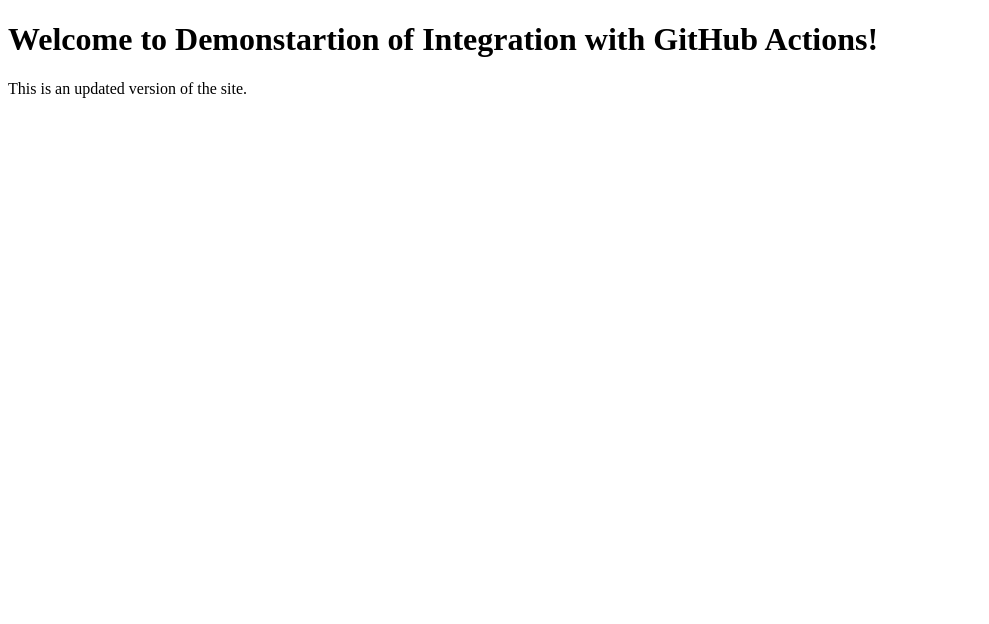
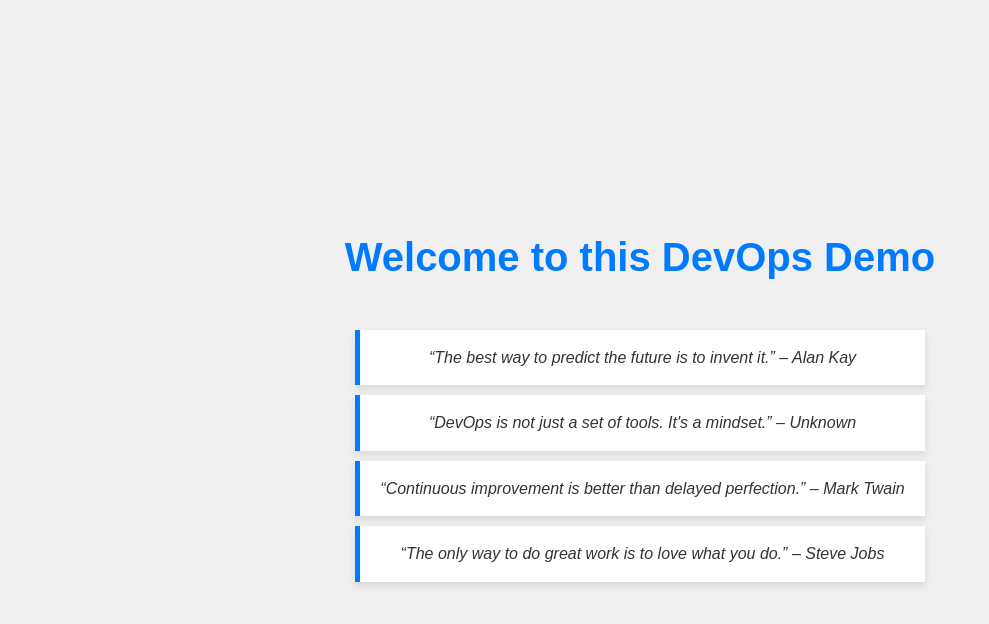
Before and after one commit to AhmadMahi/devops-demo, a plain HTML site: page index.html in a window 1280 px wide. Shown: the whole page, without its empty margins (0-989 px from the left). Drawn offline with Linux system fonts and the light colour scheme.

Commit message:
updated static website

```diff
--- a/index.html
+++ b/index.html
@@ -1,11 +1,59 @@
 <!DOCTYPE html>
-<html>
+<html lang="en">
 <head>
+    <meta charset="UTF-8">
+    <meta name="viewport" content="width=device-width, initial-scale=1.0">
     <title>DevOps Demo</title>
+    <style>
+        body {
+            font-family: 'Arial', sans-serif;
+            background-color: #f0f0f0;
+            margin: 0;
+            padding: 0;
+            display: flex;
+            flex-direction: column;
+            align-items: center;
+            justify-content: center;
+            height: 100vh;
+            color: #333;
+        }
+
+        h1 {
+            font-size: 2.5em;
+            margin-bottom: 20px;
+            text-align: center;
+            color: #007BFF;
+        }
+
+        .quotes {
+            margin-top: 20px;
+            max-width: 600px;
+            text-align: center;
+            font-style: italic;
+            line-height: 1.6;
+        }
+
+        .quote {
+            background-color: white;
+            border-left: 5px solid #007BFF;
+            padding: 15px 20px;
+            margin: 10px 0;
+            box-shadow: 0 4px 8px rgba(0, 0, 0, 0.1);
+            transition: transform 0.3s;
+        }
+
+        .quote:hover {
+            transform: scale(1.02);
+        }
+    </style>
 </head>
 <body>
-    <h1>Welcome to Demonstartion of Integration with GitHub Actions!</h1>
-    <p>This is an updated version of the site.</p>
-
+    <h1>Welcome to this DevOps Demo</h1>
+    <div class="quotes">
+        <div class="quote">“The best way to predict the future is to invent it.” – Alan Kay</div>
+        <div class="quote">“DevOps is not just a set of tools. It's a mindset.” – Unknown</div>
+        <div class="quote">“Continuous improvement is better than delayed perfection.” – Mark Twain</div>
+        <div class="quote">“The only way to do great work is to love what you do.” – Steve Jobs</div>
+    </div>
 </body>
 </html>
```
